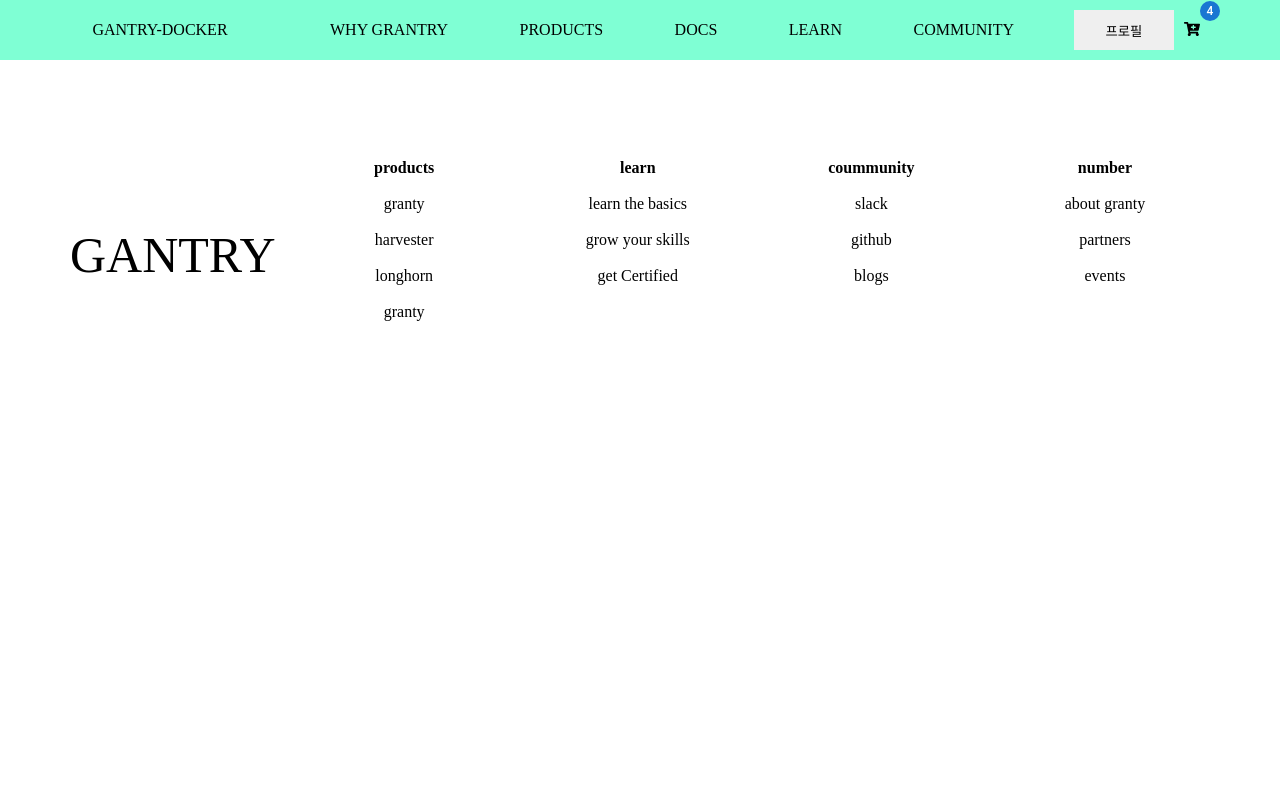
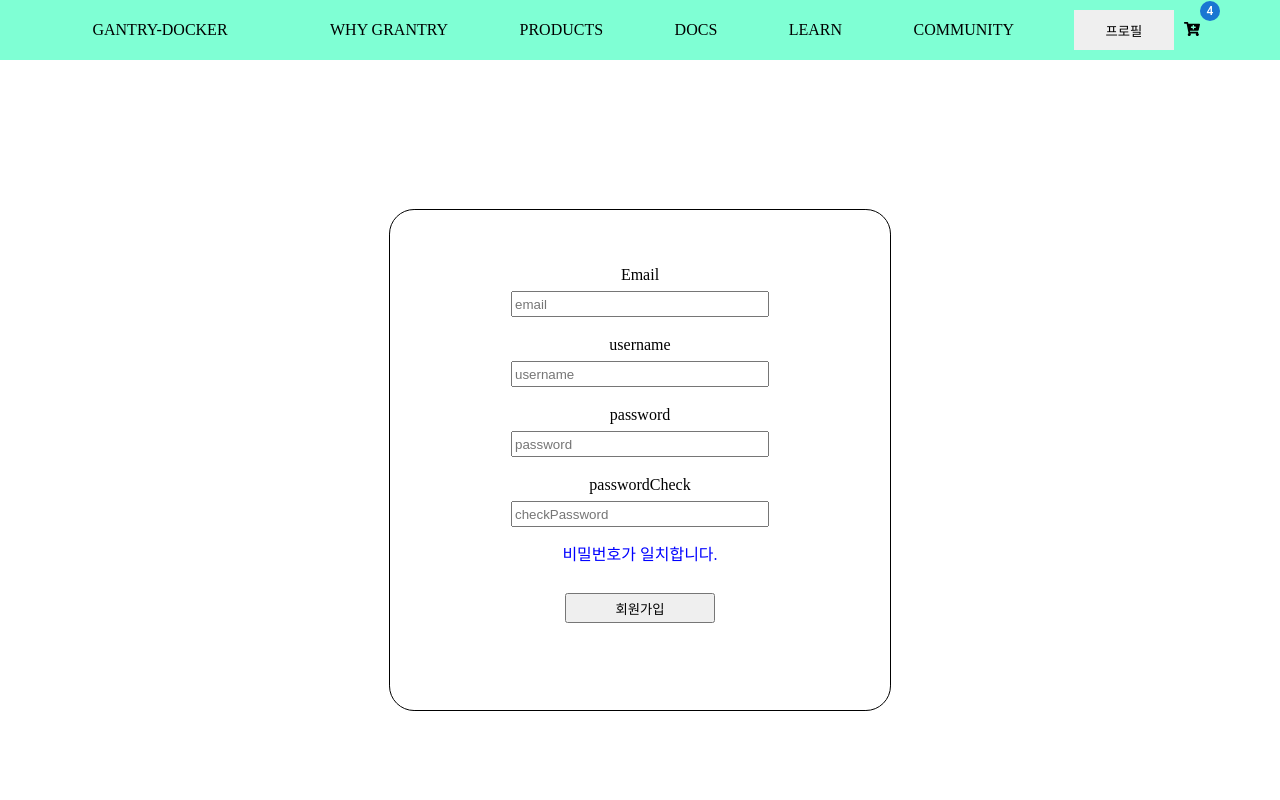
Before and after one commit to gantry-project/gantry-docker, a React (Create React App) app in the folder front/: page /signup in a window 1280 px wide. Shown: the top 800 px of the page. Built offline with nearby package versions, Linux system fonts and the light colour scheme.

Commit message:
front-signupPage

```diff
--- a/front/src/App.tsx
+++ b/front/src/App.tsx
@@ -10,6 +10,7 @@
 // 보류
 import UserCart from "./pages/UserCart";
 import UserProfie from "./pages/User";
+import Signup from "./pages/Signup/Signup";
 
 function App() {
   return (
@@ -17,6 +18,7 @@
       <Layout>
         <Routes>
           <Route path="/" element={<Home />} />
+          <Route path="/signup" element={<Signup />} />
           <Route path="/applicationsList" element={<ApplicationsList />} />
           <Route path="/applicationDetail" element={<ApplicationDetail />} />
 
--- a/front/src/components/Modal.tsx
+++ b/front/src/components/Modal.tsx
@@ -51,10 +51,10 @@
   cursor: pointer;
 `;
 const UserLogout = styled.button`
-  border: none; /* 버튼의 테두리 제거 */
-  outline: none; /* 클릭 시 포커스 표시 제거 */
-  background: none; /* 버튼의 배경색 제거 */
-  padding: 0; /* 버튼의 내부 여백 제거 */
-  margin: 0; /* 버튼의 바깥 여백 제거 */
+  border: none;
+  outline: none;
+  background: none;
+  padding: 0;
+  margin: 0;
   cursor: pointer;
 `;
--- /dev/null
+++ b/front/src/pages/Signup/Signup.tsx
@@ -0,0 +1,134 @@
+import React, { useState, useCallback, ChangeEvent } from "react";
+import styled from "@emotion/styled";
+
+const Signup = () => {
+  const [passwordCheck, setPasswordCheck] = useState("");
+  const [password, setPassword] = useState("");
+  const [email, setEmail] = useState("");
+  const [username, setUsername] = useState("");
+
+  const [passwordError, setPasswordError] = useState(false);
+
+  const onChangePasswordCheck = useCallback(
+    (e: ChangeEvent<HTMLInputElement>) => {
+      setPasswordCheck(e.target.value);
+      setPasswordError(e.target.value !== password);
+    },
+    [password]
+  );
+
+  const onChangeEmail = (e: ChangeEvent<HTMLInputElement>) => {
+    setEmail(e.target.value);
+  };
+  const onChangeUsername = (e: ChangeEvent<HTMLInputElement>) => {
+    setUsername(e.target.value);
+  };
+  const onChangePassword = (e: ChangeEvent<HTMLInputElement>) => {
+    setPassword(e.target.value);
+  };
+
+  const onSubmit = useCallback(() => {
+    if (password !== passwordCheck) {
+      return setPasswordError(true);
+    }
+    console.log(email, username, password);
+  }, [email, username, password]);
+
+  return (
+    <Container>
+      <SignupWrapper>
+        <InputWrapper onSubmit={onSubmit}>
+          <label>Email</label>
+          <Input
+            name="email"
+            placeholder="email"
+            type="email"
+            value={email}
+            onChange={onChangeEmail}
+            required
+          />
+          <label>username</label>
+          <Input
+            name="username"
+            placeholder="username"
+            onChange={onChangeUsername}
+            value={username}
+            required
+          />
+          <label>password</label>
+          <Input
+            name="password"
+            placeholder="password"
+            value={password}
+            required
+            onChange={onChangePassword}
+          />
+          <label>passwordCheck</label>
+          <Input
+            name="checkPassword"
+            placeholder="checkPassword"
+            value={passwordCheck}
+            required
+            onChange={onChangePasswordCheck}
+          />
+          {passwordError ? (
+            <Error>비밀번호가 일치하지않습니다.</Error>
+          ) : (
+            <NoError>비밀번호가 일치합니다.</NoError>
+          )}
+          <Button>회원가입</Button>
+        </InputWrapper>
+      </SignupWrapper>
+    </Container>
+  );
+};
+
+export default Signup;
+
+const Container = styled.div`
+  width: 100%;
+  height: 100vh;
+  display: flex;
+  justify-content: center;
+  align-items: center;
+`;
+
+const SignupWrapper = styled.div`
+  width: 500px;
+  height: 500px;
+  border: 1px solid black;
+  border-radius: 5%;
+  display: flex;
+  justify-content: center;
+  align-items: center;
+`;
+
+const InputWrapper = styled.form`
+  width: 260px;
+  height: 400px;
+  display: flex;
+  flex-wrap: wrap;
+  flex-direction: column;
+  justify-content: center;
+  align-items: center;
+`;
+
+const Input = styled.input`
+  width: 250px;
+  height: 20px;
+  margin-top: 8px;
+  margin-bottom: 20px;
+`;
+
+const Button = styled.button`
+  width: 150px;
+  height: 30px;
+  margin: 30px;
+`;
+const Error = styled.div`
+  color: red;
+`;
+
+const NoError = styled.div`
+  color: blue;
+`;
--- a/front/tsconfig.json
+++ b/front/tsconfig.json
@@ -16,5 +16,6 @@
     "noEmit": true,
     "jsx": "react-jsx"
   },
-  "include": ["src"]
+  "include": ["src"],
+  "exclude": ["node_modules"]
 }
```
